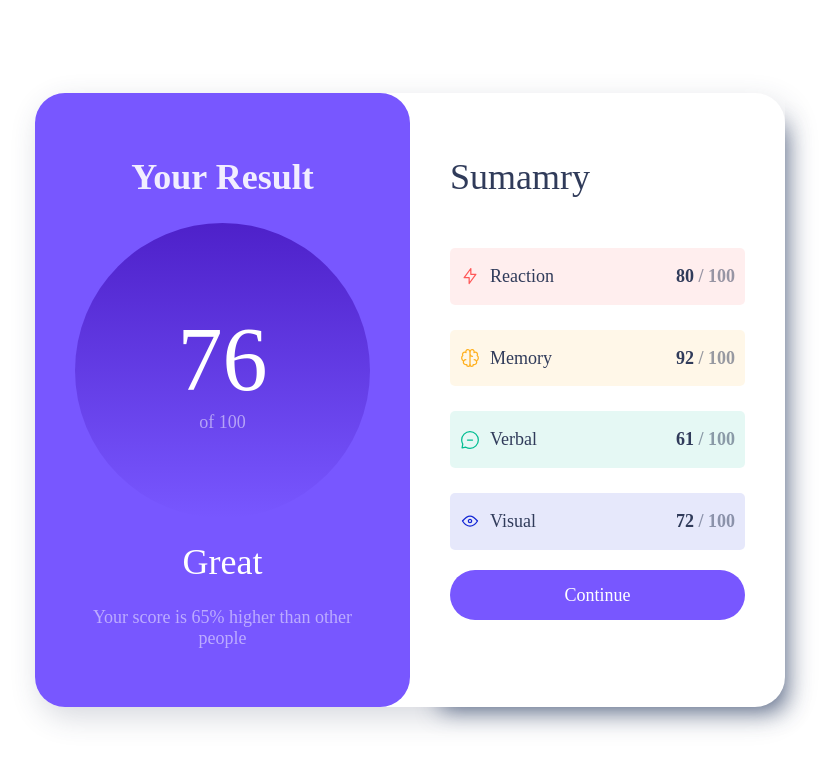
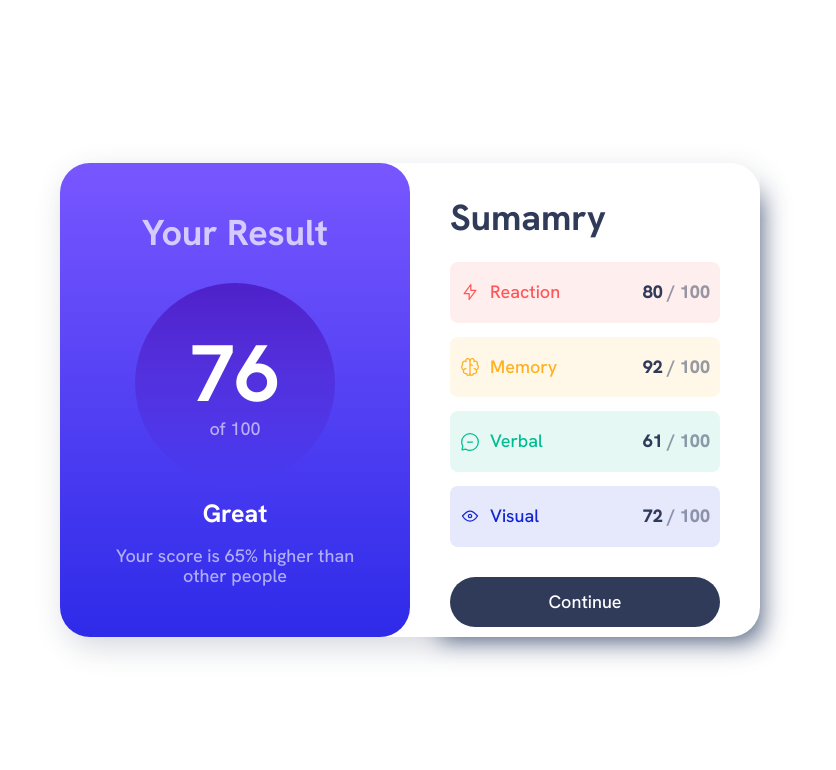
Before and after one commit to Alirexs/result-summary, a website built with Parcel: page index.html in a window 1280 px wide. Shown: the whole page, without its empty margins (230-1066 px from the left). Built offline with nearby package versions, Linux system fonts and the light colour scheme.

Commit message:
fix font family problem.

```diff
--- a/css/style.css
+++ b/css/style.css
@@ -1,3 +1,4 @@
+@import url('https://fonts.googleapis.com/css2?family=Hanken+Grotesk:wght@500;700;800&family=Outfit:wght@400;700&display=swap');
 :root {
     --clr-primary-hsl-400: 252, 100%, 67%;
     --clr-primary-hsl-500: 256, 72%, 46%;
@@ -32,7 +33,7 @@
     --clr-accent-3: 166, 100%, 37%;
     --clr-accent-4: 234, 85%, 45%;
 
-    --font-family-default: 'HankenGrotesk', sans-serif;
+    --font-family-default: 'Hanken Grotesk', Times , sans-serif;
 
     --fw-regular: 500;
     --fw-bold: 700;
@@ -48,20 +49,25 @@
     --bordr-radios: 30px
   }
 
+
+
   html {
     font-size: 62.5%;
+    font-family: var(--font-family-default);
   }
   * {
     font: inherit;
+    margin: 0;
+    box-sizing: border-box;
   }
 
 body {
-    font-family: "Hanken Grotesk";
     font-size: 18px;
     display: grid;
     place-content: center;
     height: 100vh;
     color: var(--clr-neutral-700);
+
 
 }
 
@@ -73,16 +79,15 @@ h1 {
 
 .container {
     display: grid;
-    max-width: 100vw;
+    width: 100vw;
     max-height: 100vh;
 
 }
 
 @media  screen and (min-width: 600px) {
     .container {
+        max-width: 70rem;
         grid-template-columns: 1fr 1fr;
-        max-height: 115rem;
-        max-width: 75rem;
         box-shadow: .5rem 1rem 3rem hsl(var(--clr-neutral-hsl-700), .2);
         border-radius: var(--bordr-radios);
     }
@@ -95,65 +100,86 @@ h1 {
 .result-box{
     border-radius: var(--bordr-radios);
     text-align: center;
-    padding: 4rem;
+    padding: 5rem;
+    padding-top: 2.5rem;
     overflow: hidden;
-    background-color: var(--clr-primary-400);
+    background: var(--gradient-primary);
     color: #fff;
+}
+
+.result-box h1:nth-of-type(2) {
+    font-weight: 600;
+    font-size: 2.5rem;
+
 }
 
 @media screen and (max-width: 600px) {
     .result-box{
         border-radius: 0 0   var(--bordr-radios)  var(--bordr-radios);;
     }
+
 }
 
 .summary-box {
     box-shadow: 15px 18px 23px -16px rgba(31,52,94,0.75);
-
     padding-left: 2rem;
-    padding: 4rem;
+    padding: 0 4rem;
+    display: flex;
+    justify-content: center;
+    flex-direction: column;
 }
 
 .section-title {
     font-weight: var(--fw-bold);
-    opacity: .9;
+    color: hsl(var(--clr-neutral-hsl-100), .7);
+
   }
 
 .button {
     width: 100%;
-    background-color: var(--clr-primary-400);
+    color: var(--clr-neutral-100);
     border: 0;
     border-radius: var(--bordr-radios);
+    background: var(--clr-neutral-700);
     padding: 1.5rem 3rem;
-    color: white;
-    margin-top: 2rem;
+    margin-top: 1rem;
 }
 
 .button:hover {
-    background-color: var(--clr-primary-500);
+    background: var(--gradient-primary);
+
 }
 
 .main_score {
-    border-radius: 100%;
+    border-radius: 50%;
     aspect-ratio: 1/1;
     background: var(--gradient-to-transparent);
     display: grid;
     place-content: center;
-    width: 100%;
+    width: 80%;
+    margin-inline: auto;
+    margin-top: 3rem;
 }
 
 .highlighted-figure {
-    font-size: 9rem;
+    font-size: 8rem;
+    font-weight: bold;
 
 }
 
 .overall-figure , .result-description {
-    opacity: .5;
+    opacity: .6;
 }
 
 .summary {
     display: grid;
-    gap: 2.5rem;
+    gap: 1.4rem;
+    margin-bottom: 2rem;
+}
+
+.summary h1 {
+    font-weight: bold;
+    margin-bottom: 1rem;
 }
 
 
@@ -165,8 +191,8 @@ h1 {
     color: var(--clr-neutral-700);
 }
 .accent--1 , .accent--2 , .accent--3 , .accent--4 {
-    border-radius: 5px;
-    padding: 0 1rem;
+    border-radius: 8px;
+    padding: 2rem 1rem;
 }
 .accent--1 {
     display: flex;
@@ -174,6 +200,7 @@ h1 {
     align-items: center;
     background-color: hsl(var(--clr-accent-1) , .1);
     stroke: hsl(var(--clr-accent-1));
+    color: hsl(var(--clr-accent-1));
 }
 .accent--2 {
     display: flex;
@@ -181,6 +208,7 @@ h1 {
     background-color: hsl(var(--clr-accent-2) , .1);
     stroke: hsl(var(--clr-accent-2));
     align-items: center;
+    color:hsl(var(--clr-accent-2)) ;
 
 
 }
@@ -190,6 +218,7 @@ h1 {
     background-color: hsl(var(--clr-accent-3) , .1);
     stroke: hsl(var(--clr-accent-3));
     align-items: center;
+    color: hsl(var(--clr-accent-3));
 
 
 }
@@ -199,6 +228,7 @@ h1 {
     background-color: hsl(var(--clr-accent-4) , .1);
     stroke: hsl(var(--clr-accent-4));
     align-items: center;
+    color:hsl(var(--clr-accent-4)) ;
 
 
 }
```
